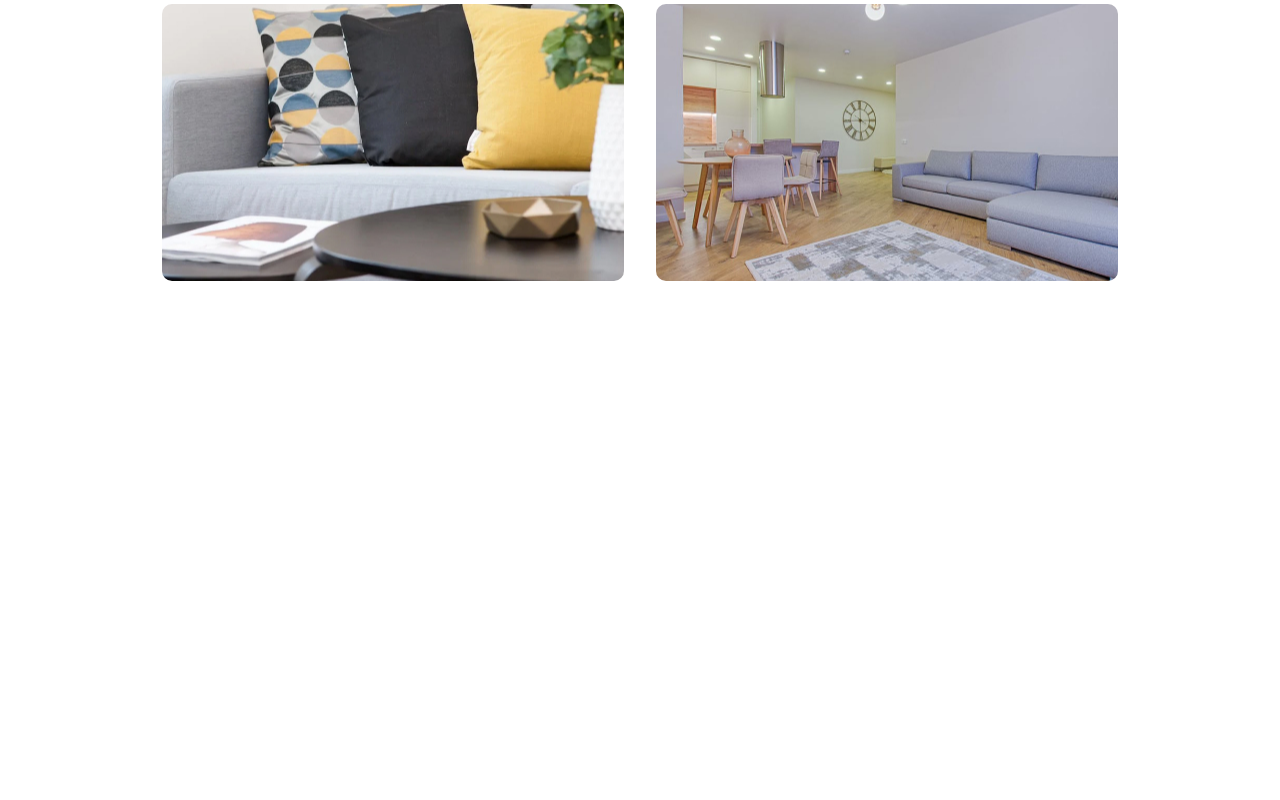
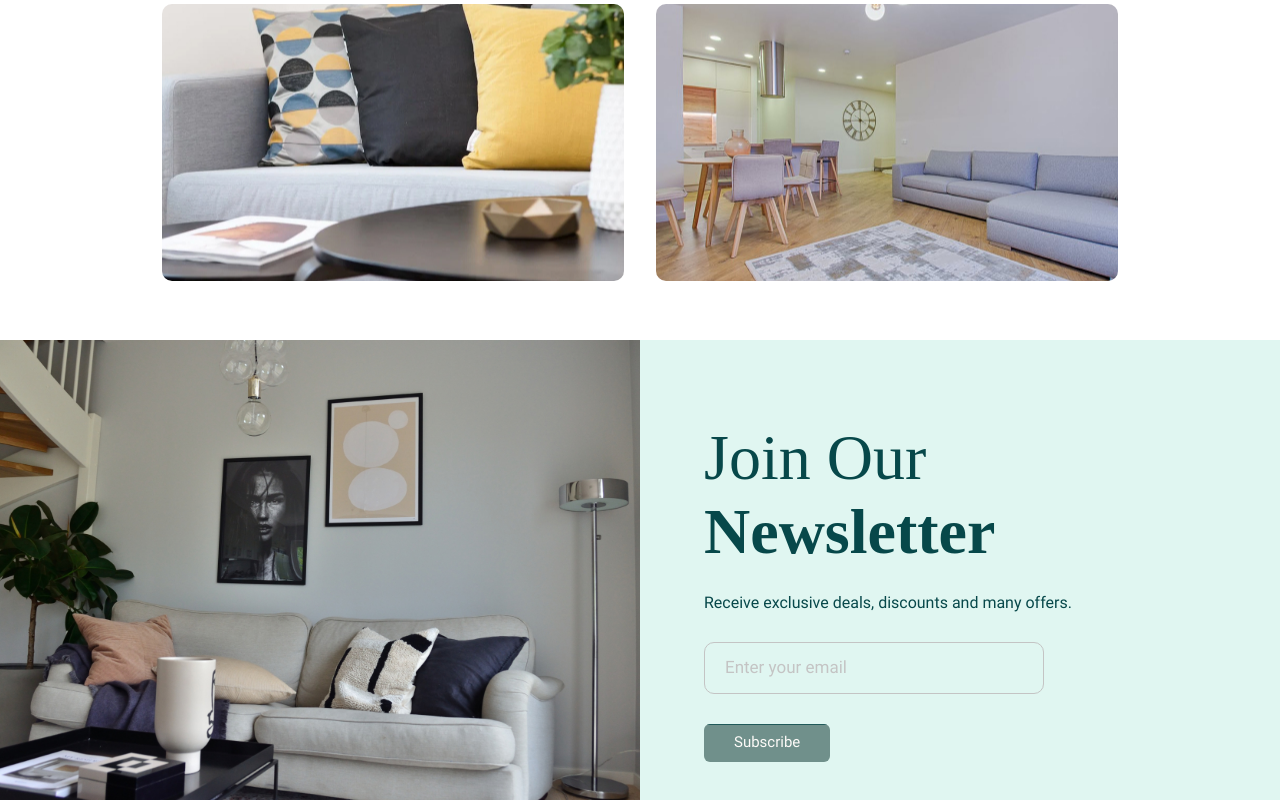
Before and after one commit to AbdullohKomil/5-oy-bellashuv, a plain HTML site: page index.html in a window 1280 px wide. Shown: the part 2656-3456 px from the top of the page. Before the commit the page ends 2996 px from the top, so only its background shows below. Drawn offline with nearby package versions, Linux system fonts and the light colour scheme.

Commit message:
Add join section

```diff
--- a/index.html
+++ b/index.html
@@ -309,6 +309,23 @@
           </div>
         </div>
       </section>
+      <section class="join">
+        <img
+          src="./images/join-img.jpg"
+          alt="Join"
+        />
+        <div class="join__def">
+          <h1>Join Our <span>Newsletter</span></h1>
+          <p>Receive exclusive deals, discounts and many offers.</p>
+          <form action="">
+            <input
+              type="text"
+              placeholder="Enter your email"
+            />
+            <button type="submit">Subscribe</button>
+          </form>
+        </div>
+      </section>
     </main>
     <script src="https://cdnjs.cloudflare.com/ajax/libs/jquery/3.4.1/jquery.min.js"></script>
     <script src="./slick-1.8.1/slick/slick.min.js"></script>
--- a/sass/blocks/_block.scss
+++ b/sass/blocks/_block.scss
@@ -2,4 +2,5 @@
 @import './container';
 @import './header';
 @import './category';
+@import './join';
 @import './footer';
--- /dev/null
+++ b/sass/blocks/_join.scss
@@ -0,0 +1,119 @@
+.join {
+  background-color: #e0f6f1;
+  display: flex;
+  color: #07484a;
+  font-family: 'Roboto';
+  img {
+    width: 50%;
+    object-fit: cover;
+  }
+  &__def {
+    padding: 3% 5%;
+  }
+  h1 {
+    font-family: 'Play Fair';
+    font-weight: 100;
+    font-size: 64px;
+    max-width: 330px;
+    margin-bottom: 25px;
+    span {
+      font-family: 'Play Fair';
+      font-weight: 600;
+    }
+  }
+  form {
+    display: flex;
+    flex-direction: column;
+    align-items: flex-start;
+  }
+  input {
+    padding: 16px 20px;
+    background-color: transparent;
+    margin: 30px 0;
+    width: 100%;
+    max-width: 340px;
+    outline: none;
+    border-radius: 10px;
+    border: 1px solid #c4c4c4;
+    &::placeholder {
+      color: #c4c4c4;
+      font-size: 17px;
+    }
+  }
+  button {
+    background-color: #70908b;
+    color: #fdfbf8;
+    padding: 10px 30px;
+    font-size: 15px;
+    border: none;
+    position: relative;
+    border-radius: 6px;
+    overflow: hidden;
+    transition: 100ms;
+    &::before {
+      position: absolute;
+      content: 'Subscribe';
+      background-color: #07484a;
+      top: 0;
+      left: 0;
+      right: 0;
+      bottom: 0;
+      display: flex;
+      align-items: center;
+      justify-content: center;
+      translate: 0 -100%;
+      transition: 300ms;
+    }
+    &:hover::before {
+      translate: 0;
+    }
+    &:hover {
+      scale: 1.05;
+      box-shadow: 3px 3px 5px rgba(0, 0, 0, 0.147);
+    }
+  }
+}
+
+@include media(1024px) {
+  .join {
+    h1 {
+      font-size: 48px;
+    }
+    p {
+      font-size: 14px;
+    }
+    input {
+      margin: 20px 0;
+      padding: 10px 20px;
+    }
+  }
+}
+
+@include media(600px) {
+  .join {
+    flex-direction: column;
+    img {
+      width: 100%;
+    }
+    input {
+      border-radius: 0;
+      border: none;
+      border-bottom: 1px solid #07484a;
+    }
+  }
+}
+
+@include media(400px) {
+  .join {
+    flex-direction: column;
+    * {
+      text-align: center;
+    }
+    button {
+      font-size: 20px;
+      width: 80%;
+      padding: 16px 30px;
+      margin: 0 auto;
+    }
+  }
+}
```
Also changed, not shown: css/main.css, css/main.min.css, images/join-img.jpg (added), 2 other files.
